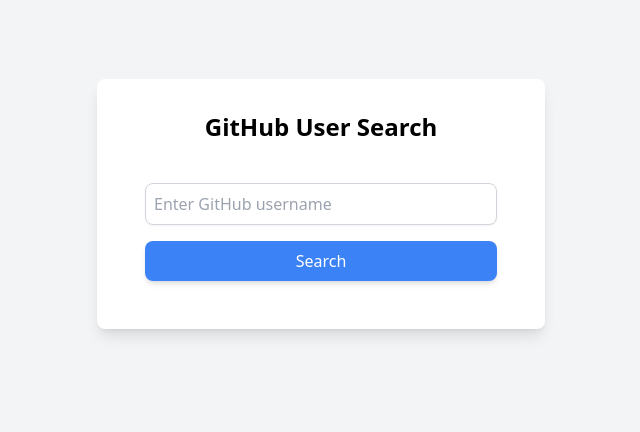
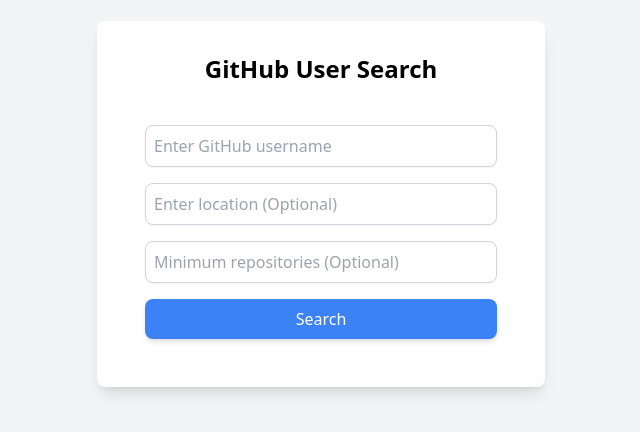
Before and after one commit to kaberege/kgn-fe-reactjs, a React (Vite) app in the folder github-user-search/: page / in a window 1280 px wide. Shown: the part 196-628 px from the top of the page, without its empty margins (319-959 px from the left). Built offline with nearby package versions, Linux system fonts and the light colour scheme.

Commit message:
added advanced APIs searching

```diff
--- a/github-user-search/src/components/Search.jsx
+++ b/github-user-search/src/components/Search.jsx
@@ -1,10 +1,12 @@
 import React, { useState } from 'react';
 import { fetchUserData } from '../services/githubService';
-import "../index.css"
+import "../index.css";
 
 function Search() {
     const [username, setUsername] = useState('');
-    const [userData, setUserData] = useState(null);
+    const [location, setLocation] = useState('');
+    const [minRepos, setMinRepos] = useState('');
+    const [userData, setUserData] = useState([]);
     const [loading, setLoading] = useState(false);
     const [error, setError] = useState(null);
 
@@ -12,13 +14,13 @@ function Search() {
         e.preventDefault();
         setLoading(true);
         setError(null);
-        setUserData(null);
+        setUserData([]);
 
         try {
-            const data = await fetchUserData(username);
+            const data = await fetchUserData(username, location, minRepos);
             setUserData(data);
         } catch (err) {
-            setError("Looks like we cant find the user");
+            setError("Looks like we can't find any users");
         } finally {
             setLoading(false);
         }
@@ -34,6 +36,20 @@ function Search() {
                     placeholder="Enter GitHub username"
                     className="p-2 border border-gray-300 rounded-lg shadow-sm focus:outline-none focus:ring-2 focus:ring-blue-500"
                 />
+                <input
+                    type="text"
+                    value={location}
+                    onChange={(e) => setLocation(e.target.value)}
+                    placeholder="Enter location (Optional)"
+                    className="p-2 border border-gray-300 rounded-lg shadow-sm focus:outline-none focus:ring-2 focus:ring-blue-500"
+                />
+                <input
+                    type="number"
+                    value={minRepos}
+                    onChange={(e) => setMinRepos(e.target.value)}
+                    placeholder="Minimum repositories (Optional)"
+                    className="p-2 border border-gray-300 rounded-lg shadow-sm focus:outline-none focus:ring-2 focus:ring-blue-500"
+                />
                 <button
                     type="submit"
                     className="bg-blue-500 text-white p-2 rounded-lg shadow-md hover:bg-blue-600 focus:outline-none focus:ring-2 focus:ring-blue-500"
@@ -44,16 +60,20 @@ function Search() {
 
             {loading && <p className="mt-4 text-gray-500">Loading...</p>}
             {error && <p className="mt-4 text-red-500">{error}</p>}
-            {userData && (
-                <div className="mt-4 p-4 border border-gray-200 rounded-lg shadow-sm">
+            {userData.length > 0 && (
+                <div className="mt-4">
+                    {userData.map(user => (
+                        <div key={user.id} className="p-4 border border-gray-200 rounded-lg shadow-sm mb-2">
                             <img
-                        src={userData.avatar_url}
-                        alt={userData.login}
+                                src={user.avatar_url}
+                                alt={user.login}
                                 className="w-24 h-24 rounded-full mx-auto"
                             />
-                    <h2 className="mt-2 text-xl font-semibold text-center">{userData.name || userData.login}</h2>
+                            <h2 className="mt-2 text-xl font-semibold text-center">{user.name || user.login}</h2>
+                            <p className="text-center">Location: {user.location || 'N/A'}</p>
+                            <p className="text-center">Public Repos: {user.public_repos}</p>
                             <a
-                        href={userData.html_url}
+                                href={user.html_url}
                                 target="_blank"
                                 rel="noopener noreferrer"
                                 className="block mt-2 text-blue-600 hover:underline text-center"
@@ -61,6 +81,8 @@ function Search() {
                                 View Profile
                             </a>
                         </div>
+                    ))}
+                </div>
             )}
         </div>
     );
--- a/github-user-search/src/services/githubService.js
+++ b/github-user-search/src/services/githubService.js
@@ -1,6 +1,22 @@
 import axios from 'axios';
-
+/*
 export const fetchUserData = async (username) => {
   const response = await axios.get(`https://api.github.com/users/${username}`);
+  console.log(response)
   return response.data;
 };
+*/
+
+const GITHUB_API_URL = 'https://api.github.com/search/users';
+
+export const fetchUserData = async (username, location, minRepos) => {
+    const query = [];
+    if (username) query.push(`${username}`);
+    if (location) query.push(`location:${location}`);
+    if (minRepos) query.push(`repos:>=${minRepos}`);
+
+    const response = await axios.get(`${GITHUB_API_URL}?q=${query.join('+')}`);
+    console.log(response.data)
+    console.log(response.data.items)
+    return response.data.items;
+};
```
Lines whose indentation alone changed are shown as unchanged.
